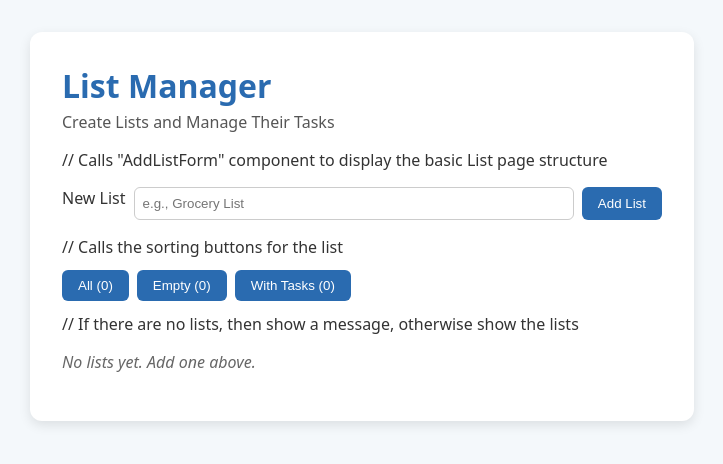
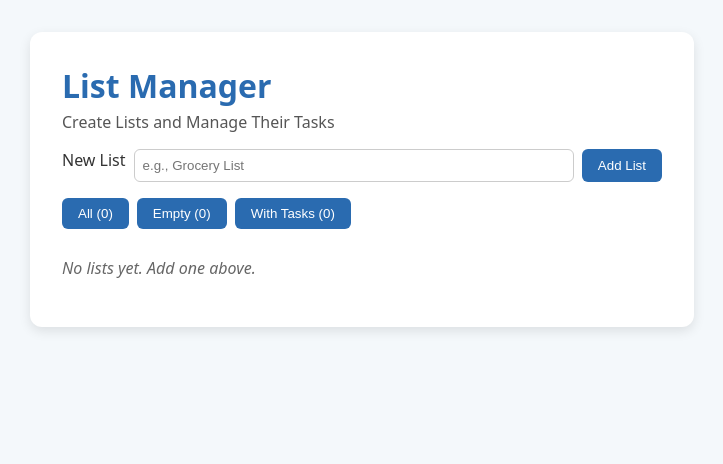
Before and after one commit to Stevencain3/TaskListTeamLab, a React (Vite) app: page / in a window 1280 px wide. Shown: the top 464 px of the page, without its empty margins (278-1001 px from the left). Built offline with nearby package versions, Linux system fonts and the light colour scheme.

Commit message:
Fixed a commenting issue

```diff
--- a/src/components/ListDashboard.jsx
+++ b/src/components/ListDashboard.jsx
@@ -33,16 +33,16 @@ export default function ListDashboard({ lists, onAdd, onDelete, onOpen }) {
   // Returns the actual UI of the list dashboard
   return (
     <section>
-      // Calls "AddListForm" component to display the basic List page structure
+      {/*  Calls "AddListForm" component to display the basic List page structure */}
       <AddListForm onAdd={onAdd} />
-      // Calls the sorting buttons for the list
+      {/* Calls the sorting buttons for the list */}
       <div style={{ margin: "12px 0" }}>
         <button onClick={() => setFilter("all")} aria-pressed={filter === "all"}>All ({counts.total})</button>
         <button onClick={() => setFilter("empty")} aria-pressed={filter === "empty"} style={{ marginLeft: 8 }}>Empty ({counts.empty})</button>
         <button onClick={() => setFilter("hasTasks")} aria-pressed={filter === "hasTasks"} style={{ marginLeft: 8 }}>With Tasks ({counts.hasTasks})</button>
       </div>
 
-      // If there are no lists, then show a message, otherwise show the lists
+      {/* If there are no lists, then show a message, otherwise show the lists */}
       <div style={{ display: "grid", gap: 12 }}>
         {visible.length === 0 ? (
           <p style={{ color: "#666", fontStyle: "italic" }}>No lists yet. Add one above.</p>
```
